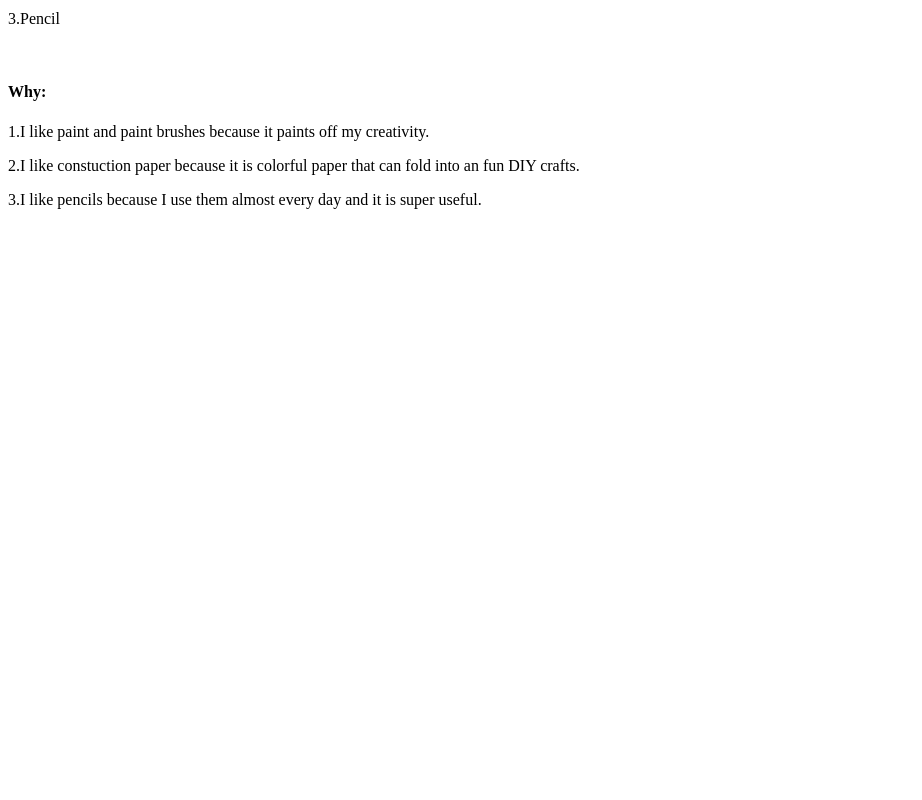
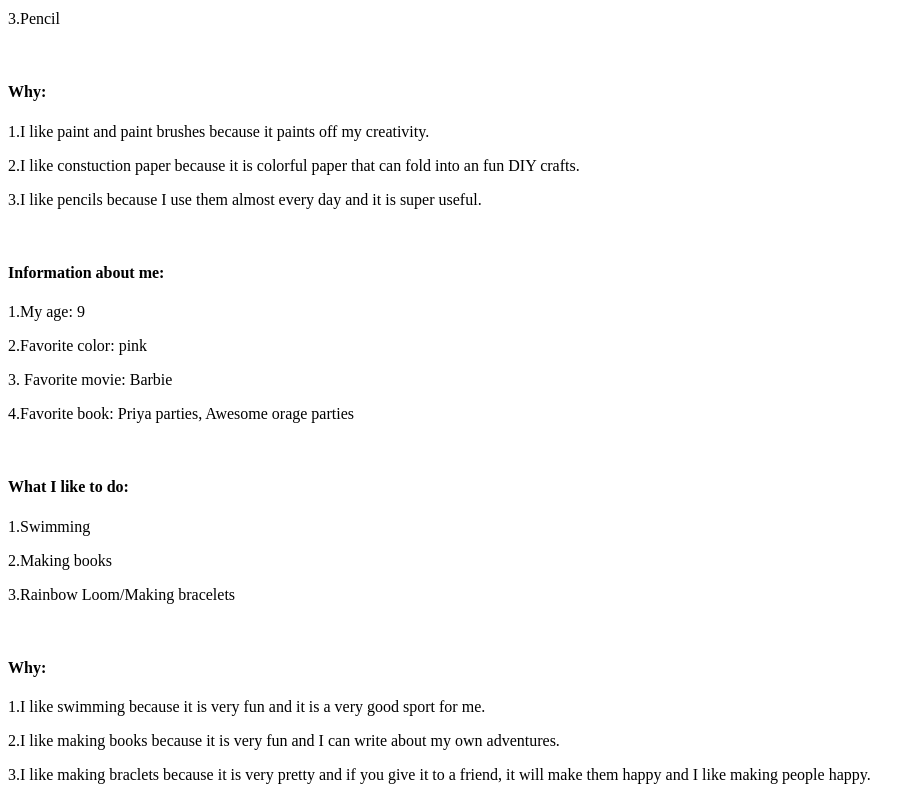
Before and after one commit to AnitaCoder123/All-about-Me, a plain HTML site: page index.html in a window 1280 px wide. Shown: the part 777-1577 px from the top of the page, without its empty margins (0-922 px from the left). Before the commit the page ends 1028 px from the top, so only its background shows below. Drawn offline with Linux system fonts and the light colour scheme.

Commit message:
Update index.html

```diff
--- a/index.html
+++ b/index.html
@@ -30,7 +30,21 @@
   <p>1.I like paint and paint brushes because it paints off my creativity.</p>
   <p>2.I like constuction paper because it is colorful paper that can fold into an fun DIY crafts.</p>
   <p>3.I like pencils because I use them almost every day and it is super useful.</p>
-
   <br>
+  <h4>Information about me:</h4>
+  <p>1.My age: 9</p>
+  <p>2.Favorite color: pink</p>
+  <p>3. Favorite movie: Barbie </p>
+  <p>4.Favorite book: Priya parties, Awesome orage parties</p>
+  <br>
+  <h4> What I like to do:</h4>
+  <p>1.Swimming</p>
+  <p>2.Making books</p>
+  <p>3.Rainbow Loom/Making bracelets</p>
+  <br>
+  <h4>Why:</h4>
+  <p>1.I like swimming because it is very fun and it is a very good sport for me.</p>
+  <p>2.I like making books because it is very fun and I can write about my own adventures.</p>
+  <p>3.I like making braclets because it is very pretty and if you give it to a friend, it will make them happy and I like making people happy.</p>
 </body>
 </html>
```
